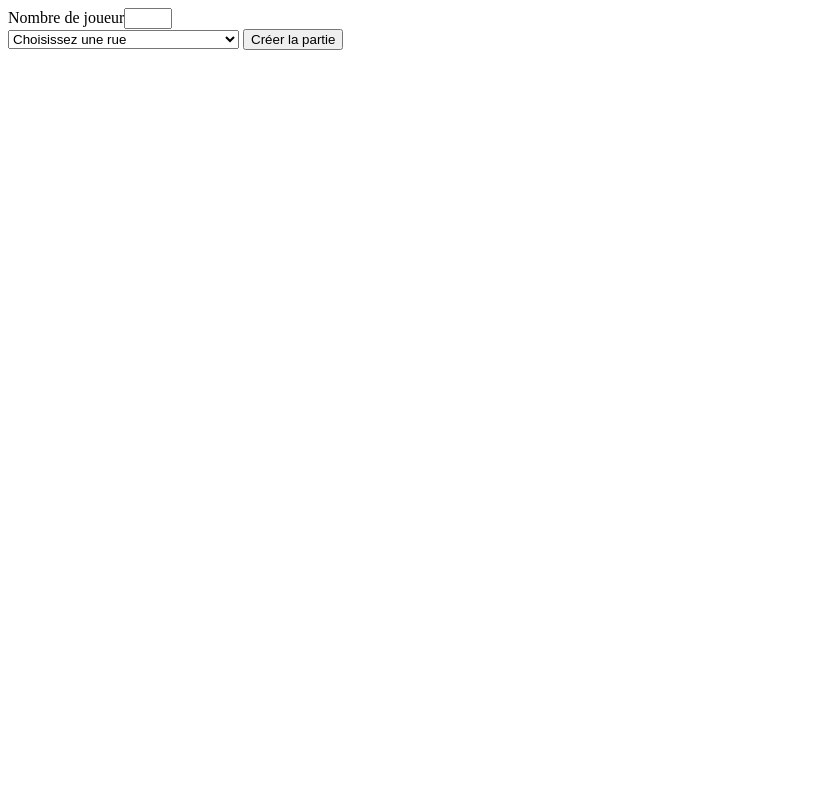
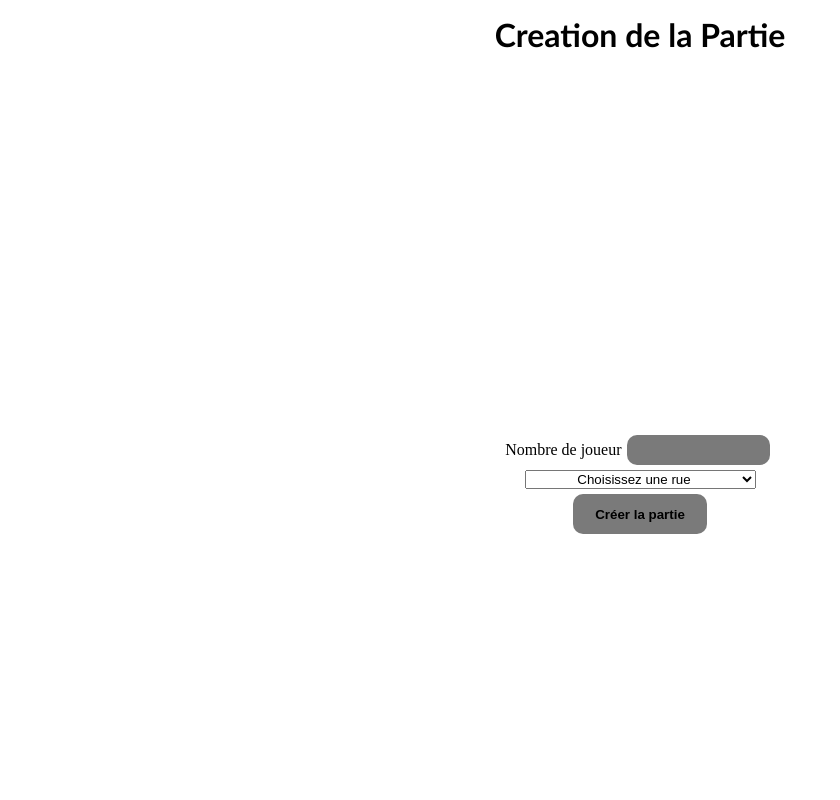
Before and after one commit to jeanJonathan/Projet-Developpement-d-Application-S3, a PHP site: page /createGame.php in a window 1280 px wide. Shown: the whole page, without its empty margins (0-840 px from the left). Run offline with PHP 8.4, Linux system fonts and the light colour scheme; the visitor is signed in with stand-in values (Sample User, id 1).

Commit message:
rajout du css dans createGame.php

```diff
--- a/monostreet/createGame.php
+++ b/monostreet/createGame.php
@@ -1,4 +1,12 @@
 <?php
+/**
+ * @file CreateGame.php
+ * @brief fichier de parametrage de la partie
+ * @autor Guillaume Arricastre
+ * version
+ * date
+ *
+ * */
 include("rechercheDeRue/main.php");
 
 session_start();
@@ -16,8 +24,78 @@
 
 ?>
 
+<!DOCTYPE html>
+<html>
+    <style>
+        *{
+            padding : 0px;
+            margin: 0 auto;
+            text-align:center;
+        }
+
+        h1{
+            text-align:center;
+            color: black;
+        }
+
+        #titre_select{
+            text-align: center;
+            background-color: black;
+            color: white;
+            height : 50px;
+            width : 12em;
+            border-radius: 10px;
+            margin : 10px;
+            padding : 2px;
+        }
+
+        header{
+            height: 50vh; /*le header prend 100% de la hauteur (taille verticale) de l'ecran */
+            background-size: cover;
+            background-repeat: no-repeat;
+            background-position: center center;
+            padding: 15px;
+            font-family: 'Trebuchet MS', 'Lucida Sans Unicode', 'Lucida Grande', 'Lucida Sans', Arial, sans-serif;
+            text-align: center;
+        }
+
+        body>form>input{
+            padding : 5px;
+            margin : 5px;
+        }
+
+
+        /**Bouton**/
+        input {
+        width: 10em;
+        height: 40px;
+        margin : 10px;
+        background-color: rgb(122, 122, 122);
+        font-weight: bold;
+        border: none;
+        border-radius : 10px;
+        text-align: center;
+        cursor: pointer;
+        -webkit-transition: all 0.3s ease-out 0s;
+        }
+
+        /**Bouton selectionné**/
+        input:hover {
+        background-color: red;
+        }
+
+        #leInput{
+            width: 10em;
+            height: 20px;
+        }
+
+    </style>
+    <header>
+        <h1>Creation de la Partie</h1>
+    </header>
+    <body>
         <form method="POST" action="" text-align="center">
-    Nombre de joueur<input type="number" name="nbJoueur" class="input" min="2" max="4">
+        Nombre de joueur<input type="number" id="leInput" name="nbJoueur" class="input" min="2" max="4">
         </br>
         <select name="laRue" id="rue_select">
         <option value="">Choisissez une rue</option>
@@ -27,8 +105,13 @@
             }
         ?>
         </select>
+        </br>
         <input type="submit" name="envoie" value="Créer la partie">
         </form>
+    </body>
+
+</html>
+
 
 <?php
 
```
Lines whose indentation alone changed are shown as unchanged.
